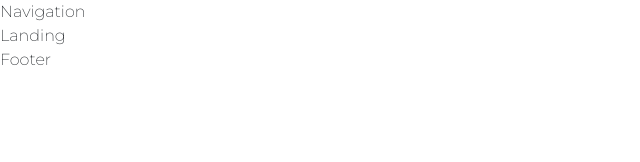
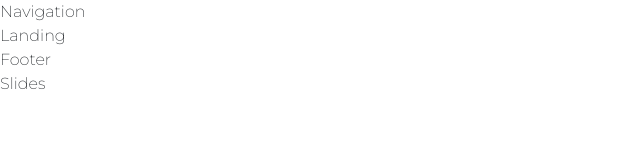
Before and after one commit to acm-ucr/hlg-website, a Next.js app: page / in a window 1280 px wide. Shown: the top 162 px of the page, without its empty margins (0-640 px from the left). Built offline with nearby package versions, Linux system fonts and the light colour scheme.

Commit message:
changed margins and padding for <p>

```diff
--- a/src/app/layout.js
+++ b/src/app/layout.js
@@ -4,6 +4,7 @@ import "bootstrap/dist/css/bootstrap.min.css";
 import { Montserrat } from "next/font/google";
 import Navigation from "../components/Navigation";
 import Footer from "../components/Footer";
+import Slides from "../components/Events/Slides";
 
 const montserrat = Montserrat({
   subsets: ["latin"],
@@ -23,6 +24,7 @@ export default function RootLayout({ children }) {
         <Navigation />
         {children}
         <Footer />
+        <Slides />
       </body>
     </html>
   );
--- a/src/components/team/Teammate.jsx
+++ b/src/components/team/Teammate.jsx
@@ -18,7 +18,7 @@ const Teammate = () => {
               <p>Nguyen</p>
             </div>
           </div>
-          <div className="mb-7 text-hlg-white p-3 leading-5">
+          <div className="mb-7 text-hlg-white leading-5 m-0 p-1">
             <p>YEAR: 3</p>
             <p>POSITION: JG</p>
           </div>
```
